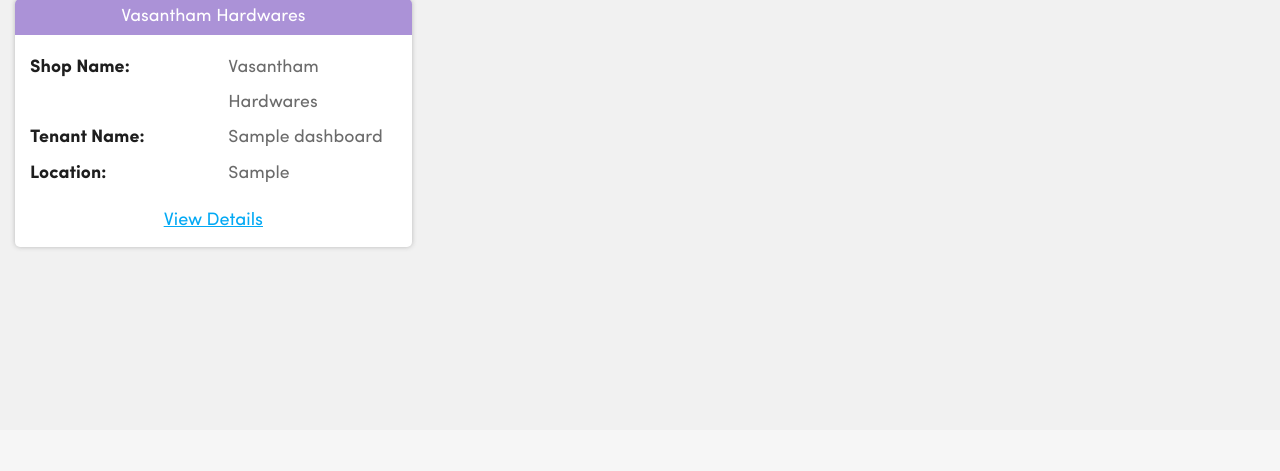
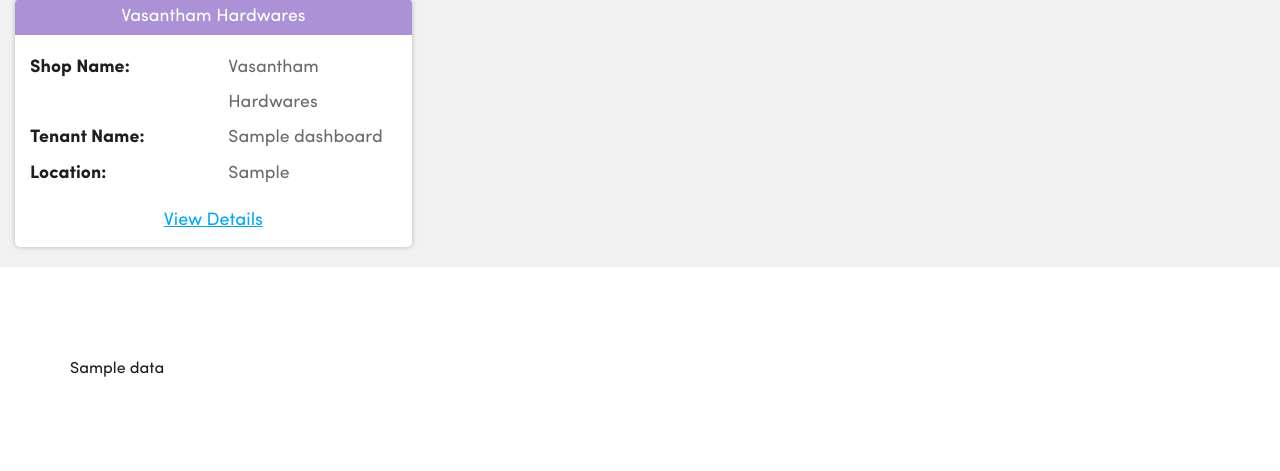
Before and after one commit to An-And-git/myrental, a Django app: template dashboard/templates/home/dashboard.html in a window 1280 px wide. Shown: the part 370-841 px from the top of the page. Before the commit the page ends 620 px from the top, so only its background shows below. Run offline with Django 3.2, Linux system fonts and the light colour scheme; tables that the repository leaves empty hold one stand-in row (values such as "Sample post"); the template is opened without the code that fills it: values that come from a table or form of the project are taken from there, most other values are stand-ins (such as "Sample title", 1, 10 or a date in 2020); some libraries are stand-ins or nearby versions.

Commit message:
from local

```diff
--- a/dashboard/templates/home/dashboard.html
+++ b/dashboard/templates/home/dashboard.html
@@ -125,6 +125,15 @@
             </div>
         </div>
     </section>
+    <section>
+        <div class="container text-center">
+            {% for i in data %}
+                <div class="row">
+                    {{ i }}
+                </div>
+            {% endfor %}
+        </div>
+    </section>
 
     <script src="{% static 'js/main.js' %}"></script>
 
--- a/dashboard/views.py
+++ b/dashboard/views.py
@@ -5,3 +5,9 @@ from .models import Dashboard
 def home(request):
     dashboard = Dashboard.objects
     return render(request, 'home/dashboard.html', {'dashboard':dashboard})
+
+def test(request):
+    context = {
+        "data": [1, 2, 3, 4, 5, 6, 7, 8],
+    }
+    return render(request, 'home/dashboard.html', {'dashboard':dashboard})
--- /dev/null
+++ b/requirements.txt
@@ -0,0 +1,6 @@
+asgiref==3.3.1
+Django==3.1.7
+Pillow==8.1.1
+psycopg2==2.8.6
+pytz==2021.1
+sqlparse==0.4.1
```
